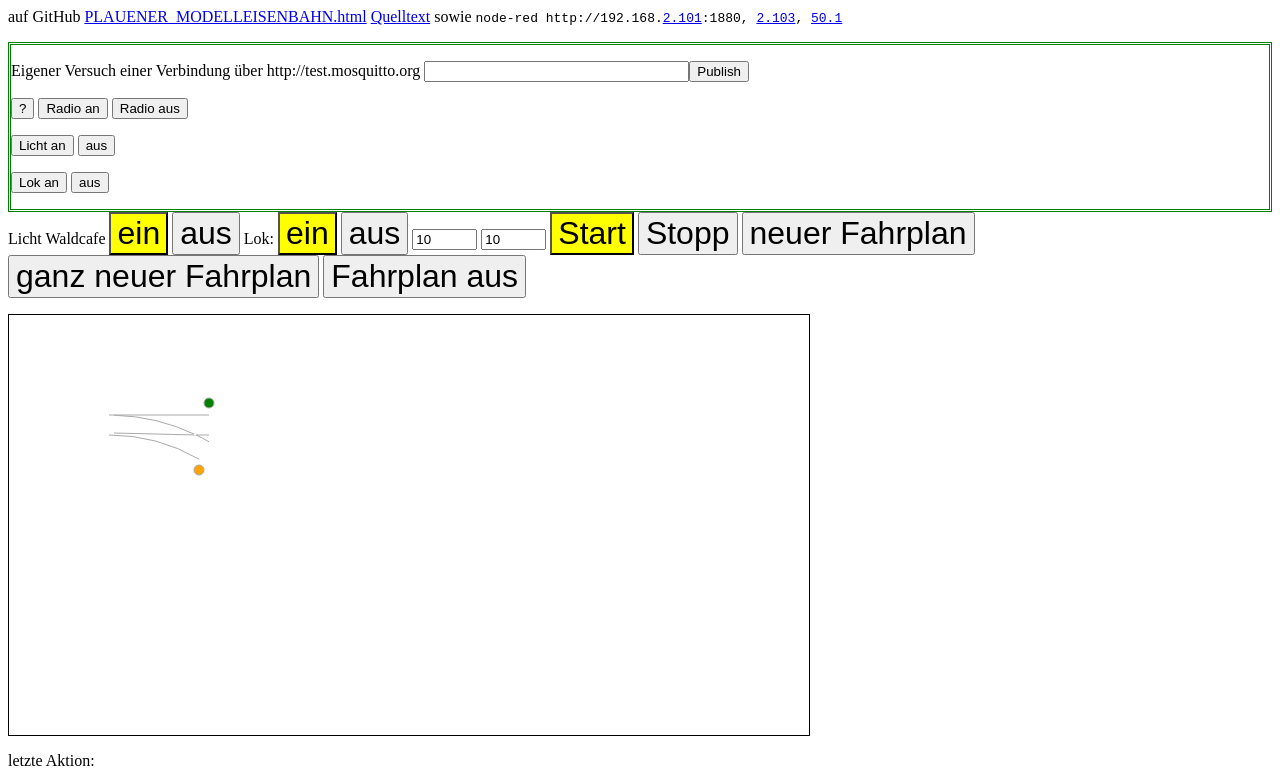
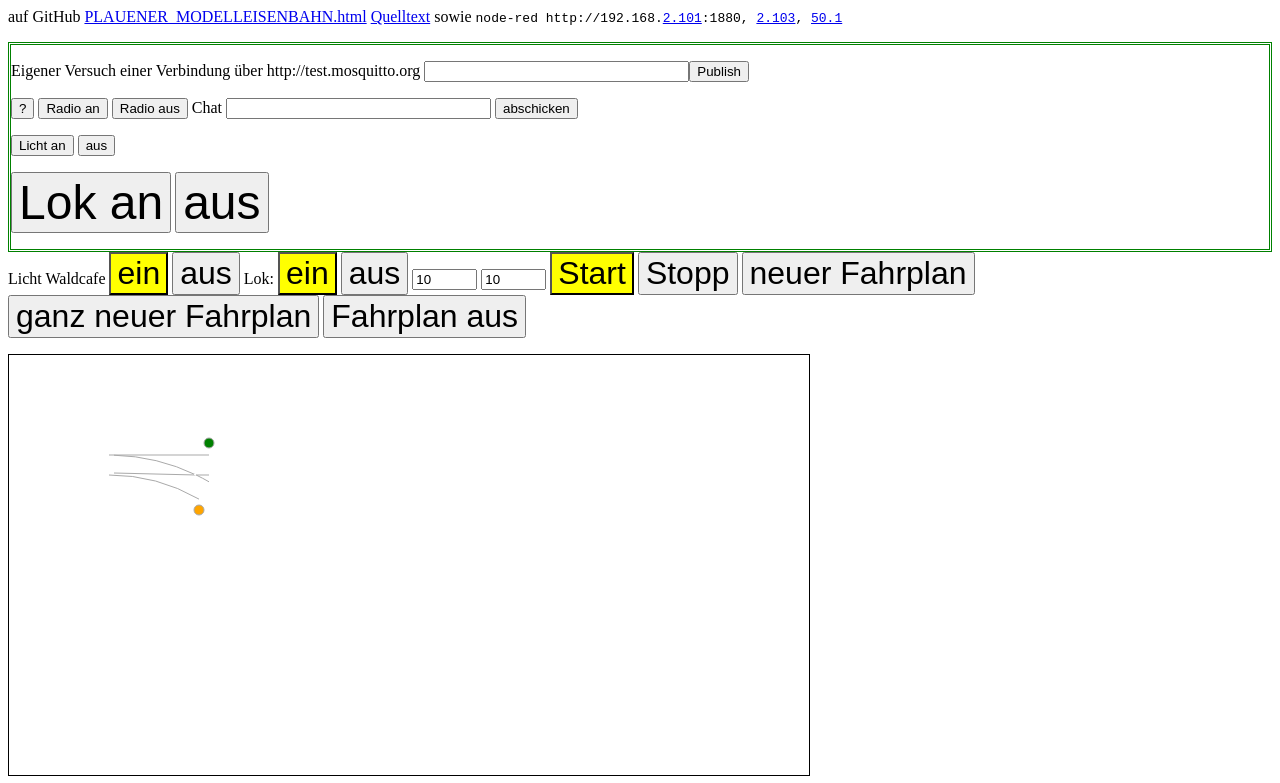
Before and after one commit to OpaStefanVogel/PLAUENER_MODELLEISENBAHN, a plain HTML site: page PLAUENER_MODELLEISENBAHN.html in a window 1280 px wide. Shown: the top 783 px of the page. Drawn offline with nearby package versions, Linux system fonts and the light colour scheme.

Commit message:
function msq_publish(Text)

```diff
--- a/PLAUENER_MODELLEISENBAHN.html
+++ b/PLAUENER_MODELLEISENBAHN.html
@@ -18,6 +18,9 @@
       }
     Test {
       #display:none
+      }
+    .but2 {
+      font-size:300%;
       }
     </style>
 
@@ -191,6 +194,11 @@ function ganz_neuer_Fahrplan() {
   //alert(FT);
   }
 
+function msq_publish(Text) {
+  document.getElementById('payload-text').value=Text;
+  document.getElementById('publish-button').click();
+  }
+
   </script>
 <body onload="init()">
 <p>auf GitHub <a href="http://OpaStefanVogel.github.io/PLAUENER_MODELLEISENBAHN/PLAUENER_MODELLEISENBAHN.html">PLAUENER_MODELLEISENBAHN.html</a> <a href="https://github.com/OpaStefanVogel/PLAUENER_MODELLEISENBAHN/blob/master/PLAUENER_MODELLEISENBAHN.html">Quelltext</a> sowie <code>node-red http://192.168.<a href="http://192.168.2.101:1880">2.101</a>:1880, <a href="http://192.168.2.103:1880">2.103</a>, <a href="http://192.168.50.1:1880">50.1</a></code></p>
@@ -230,24 +238,26 @@ function ganz_neuer_Fahrplan() {
 </div>
 
 
-<div style="border:double; border-size:80; border-color:green">
+<div style="border:double green; border-size:18px;">
 <p>Eigener Versuch einer Verbindung über http://test.mosquitto.org
 <!--
 <input class="but" type="button" value="connect" onclick="document.getElementById('connect-button').click();//mosq2.connect(url)"/>
 <input class="but" type="button" value="subscribe" onclick="document.getElementById('subscribe-button').click();//mosq2.subscribe(top,0);"/>
 <input class="but" type="button" value="publish 'Hallo'" onclick="document.getElementById('payload-text').value='Hallo Stefan';document.getElementById('publish-button').click();//mosq2.publish(top,'Hallo Testheini', 0)"/>
 -->
-	<input class="txt" id="payload-text" type="text" value="" size="30"><input class="but" id="publish-button" type="button" value="Publish">
+<input class="txt" id="payload-text" type="text" value="" size="30"><input class="but" id="publish-button" type="button" value="Publish">
   </p>
-<p><input class="but" type="button" value="?" onclick="document.getElementById('payload-text').value='?';document.getElementById('publish-button').click();//mosq2.publish(top,'Hallo Testheini', 0)"/>
-<input class="but" type="button" value="Radio an" onclick="document.getElementById('payload-text').value='Radio an';document.getElementById('publish-button').click();//mosq2.publish(top,'Hallo Testheini', 0)"/>
-<input class="but" type="button" value="Radio aus" onclick="document.getElementById('payload-text').value='Radio aus';document.getElementById('publish-button').click();//mosq2.publish(top,'Hallo Testheini', 0)"/>
+<p><input class="but" type="button" value="?" onclick="msq_publish('?')"/>
+<input class="but" type="button" value="Radio an" onclick="msq_publish('Radio an')"/>
+<input class="but" type="button" value="Radio aus" onclick="msq_publish('Radio aus')"/>
+Chat <input id="Chat-Text" size="30" value=""/>
+<input class="but" type="button" value="abschicken" onclick="msq_publish('Chat '+document.getElementById('Chat-Text').value);"/>
   </p>
-<p><input class="but" type="button" value="Licht an" onclick="document.getElementById('payload-text').value='Modellbahnbrett 0:1';document.getElementById('publish-button').click();//mosq2.publish(top,'Hallo Testheini', 0)"/>
-<input class="but" type="button" value="aus" onclick="document.getElementById('payload-text').value='Modellbahnbrett 0:0';document.getElementById('publish-button').click();//mosq2.publish(top,'Hallo Testheini', 0)"/>
+<p><input class="but" type="button" value="Licht an" onclick="msq_publish('Modellbahnbrett 0:1')"/>
+<input class="but" type="button" value="aus" onclick="msq_publish('Modellbahnbrett 0:0')"/>
   </p>
-<p><input class="but" type="button" value="Lok an" onclick="document.getElementById('payload-text').value='Modellbahnbrett 1:1';document.getElementById('publish-button').click();//mosq2.publish(top,'Hallo Testheini', 0)"/>
-<input class="but" type="button" value="aus" onclick="document.getElementById('payload-text').value='Modellbahnbrett 1:0';document.getElementById('publish-button').click();//mosq2.publish(top,'Hallo Testheini', 0)"/>
+<p><button class="but2" onclick="msq_publish('Modellbahnbrett 1:1')">Lok an</button>
+<input class="but2" type="button" value="aus" onclick="msq_publish('Modellbahnbrett 1:0')"/>
   </p>
 </div>
 <div id="debug"></div>
```
